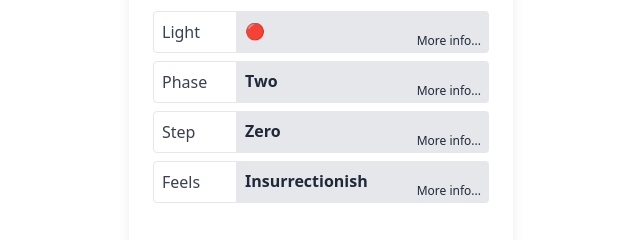
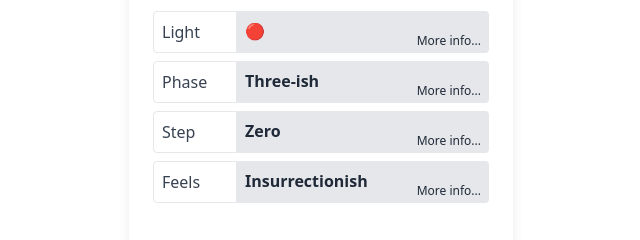
Before and after one commit to nzben/nzben.github.io, a website: page index.html in a window 1280 px wide. Shown: the part 233-473 px from the top of the page, 319-959 px from the left. Drawn offline with Linux system fonts and the light colour scheme.

Commit message:
Phase three-ish

```diff
--- a/index.html
+++ b/index.html
@@ -16,7 +16,7 @@
         const phaseTwoDate = new Date("February 15, 2022 23:59:00");
         const now = (new Date()).getTime();
         if(now > phaseTwoDate.getTime()) {
-          phaseElement.innerHTML = "Two";
+          phaseElement.innerHTML = "Three-ish";
         } else {
           phaseElement.innerHTML = "One";
         }
```
